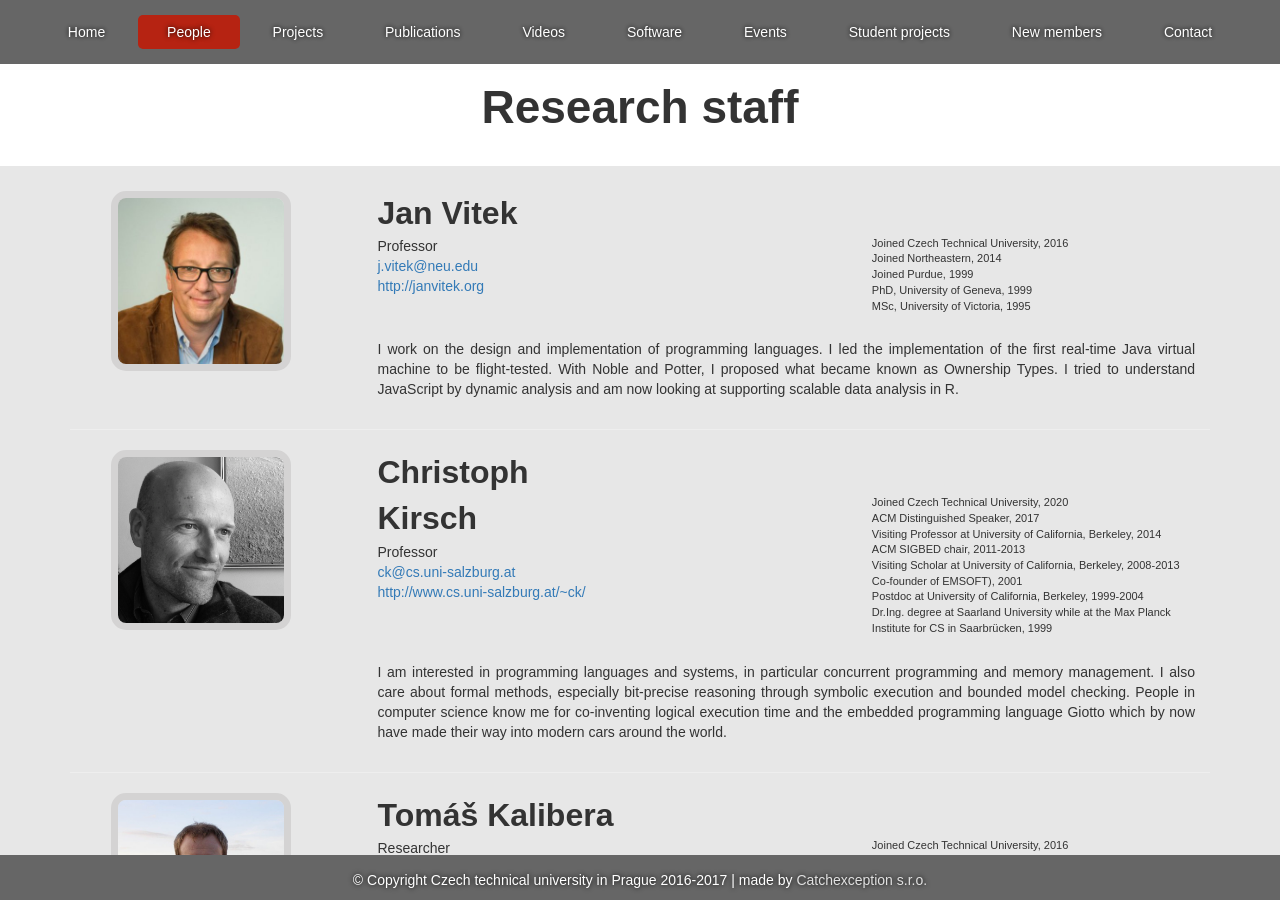
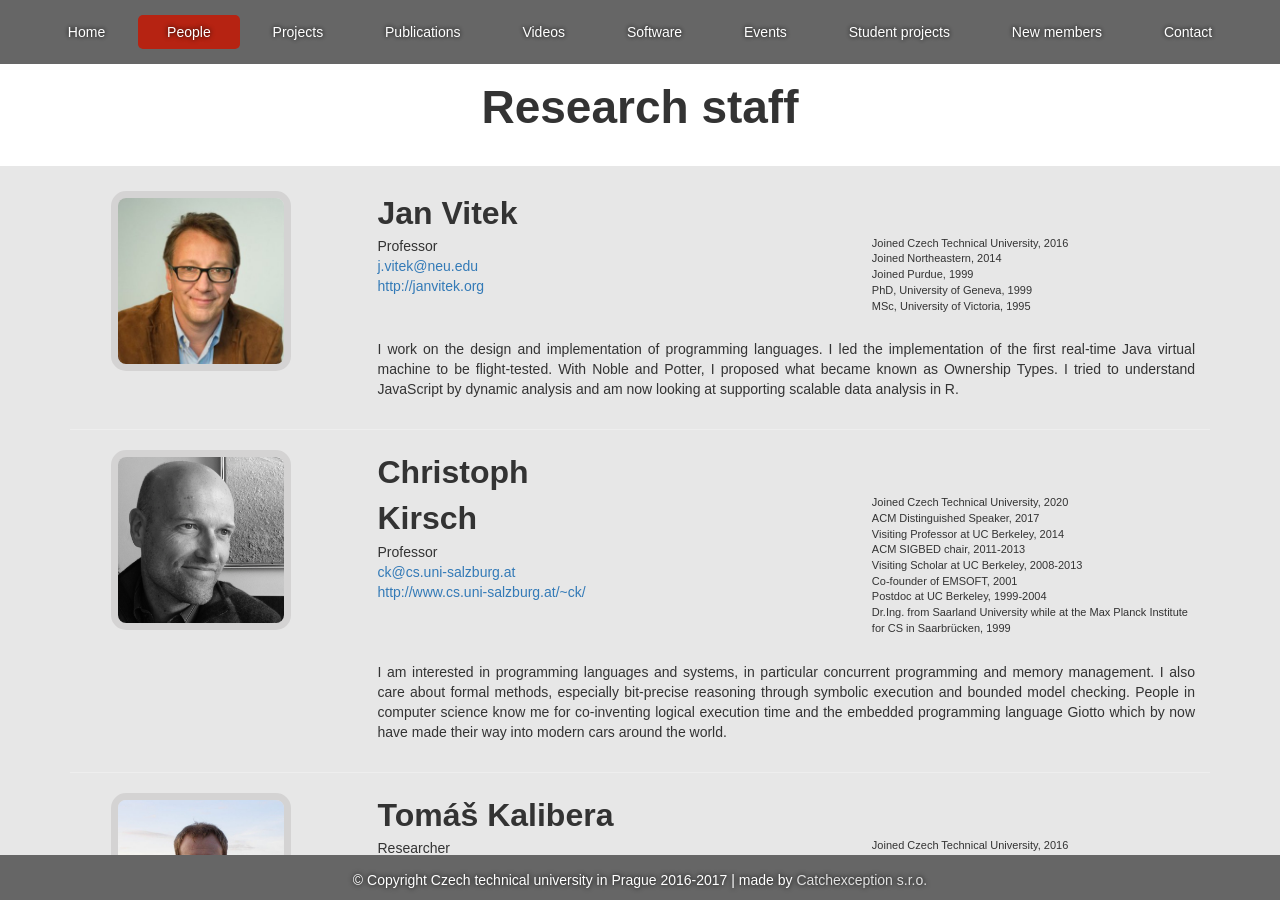
Before and after one commit to PRL-PRG/prl-prg.github.io, a Jekyll site: the page built from people.md, in a window 1280 px wide and 900 px high. Built offline with Jekyll 4.4.1, drawn with Linux system fonts in a browser that asks for light colours.

Commit message:
Christoph update.

```diff
--- a/people.md
+++ b/people.md
@@ -25,12 +25,12 @@ people:
     bio:
     - Joined Czech Technical University, 2020
     - ACM Distinguished Speaker, 2017
-    - Visiting Professor at University of California, Berkeley, 2014
+    - Visiting Professor at UC  Berkeley, 2014
     - ACM SIGBED chair, 2011-2013
-    - Visiting Scholar at University of California, Berkeley, 2008-2013
-    - Co-founder of EMSOFT), 2001
-    - Postdoc at University of California, Berkeley, 1999-2004
-    - Dr.Ing. degree at Saarland University while at the Max Planck Institute for CS in Saarbrücken, 1999
+    - Visiting Scholar at UC Berkeley, 2008-2013
+    - Co-founder of EMSOFT, 2001
+    - Postdoc at UC Berkeley, 1999-2004
+    - Dr.Ing. from Saarland University while at the Max Planck Institute for CS in Saarbrücken, 1999
     note: "I am interested in programming languages and systems, in particular concurrent programming and memory management. I also care about formal methods, especially bit-precise reasoning through symbolic execution and bounded model checking. People in computer science know me for co-inventing logical execution time and the embedded programming language Giotto which by now have made their way into modern cars around the world."
 
   - type: researcher
```
